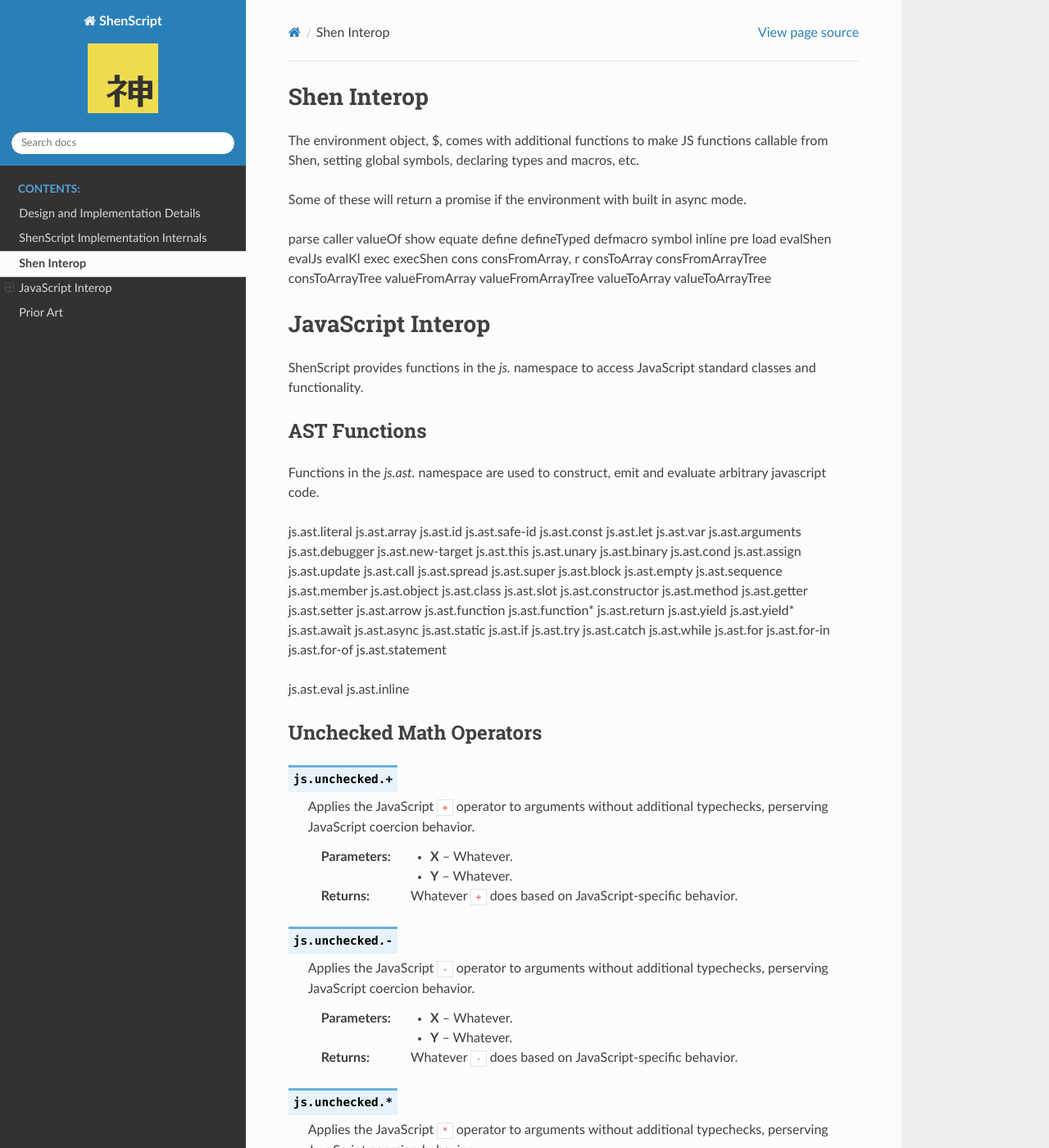
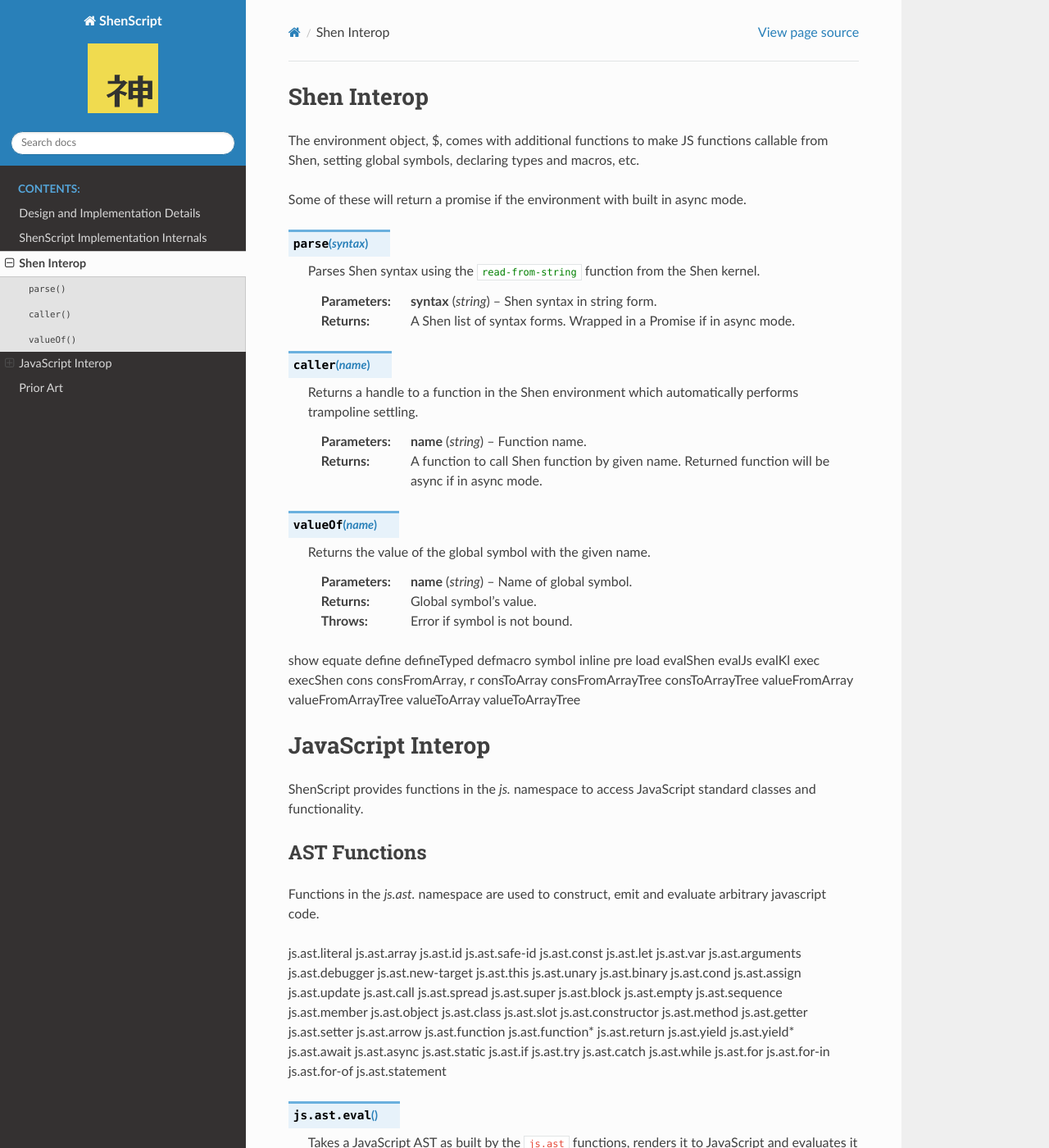
Before and after one commit to rkoeninger/ShenScript, a Sphinx documentation site: the page built from docs/interop.rst, in a window 1280 px wide and 1400 px high. Shown: the whole window at 82% size. Built offline with Sphinx 7.4.7 and the Read the Docs theme 2.0.0, drawn with Linux system fonts in a browser that asks for light colours; some of the changed text lies outside the part shown.

Commit message:
Doc'd some js->shen interop functions

```diff
--- a/docs/interop.rst
+++ b/docs/interop.rst
@@ -7,9 +7,28 @@
 
 Some of these will return a promise if the environment with built in async mode.
 
-parse
-caller
-valueOf
+.. function:: parse(syntax)
+
+   Parses Shen syntax using the :shen:`read-from-string` function from the Shen kernel.
+
+   :param string syntax: Shen syntax in string form.
+   :returns:             A Shen list of syntax forms. Wrapped in a Promise if in async mode.
+
+.. function:: caller(name)
+
+   Returns a handle to a function in the Shen environment which automatically performs trampoline settling.
+
+   :param string name: Function name.
+   :returns:           A function to call Shen function by given name. Returned function will be async if in async mode.
+
+.. function:: valueOf(name)
+
+   Returns the value of the global symbol with the given name.
+
+   :param string name: Name of global symbol.
+   :returns:           Global symbol's value.
+   :throws:            Error if symbol is not bound.
+
 show
 equate
 define
@@ -92,8 +111,18 @@
 js.ast.for-of
 js.ast.statement
 
-js.ast.eval
-js.ast.inline
+.. function:: js.ast.eval
+
+   Takes a JavaScript AST as built by the :code:`js.ast` functions, renders it to JavaScript and evaluates it in the current environment.
+
+   :param Code: JavaScript AST.
+   :returns:    Whatever the code the AST represents evaluates to.
+
+.. function:: js.ast.inline
+
+   Syntax pre-processor that evaluates Shen code provided as an argument and then inlines the resuling JavaScript AST in the surround rendered JavaScript at that location.
+
+   :param Code: Code that will build a JavaScript AST.
 
 Unchecked Math Operators
 ------------------------
```
